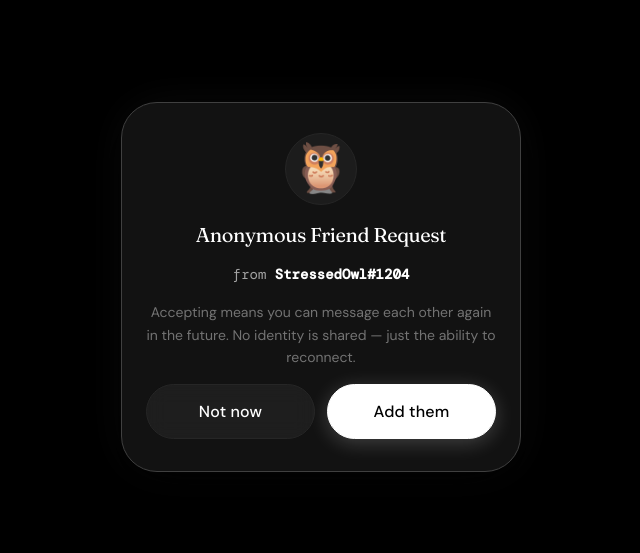
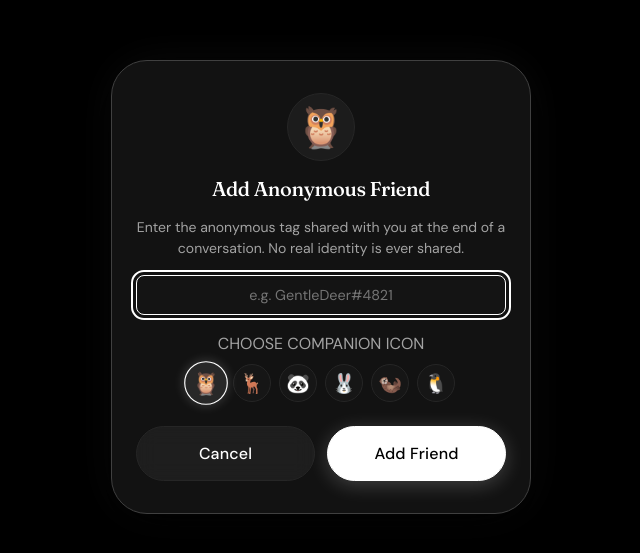
Before and after one commit to saikoushikpallapolu/SafeSpeak_Spec, a React (Vite) app in the folder apps/web/: page /friends/add in a window 1280 px wide. Shown: the part 113-666 px from the top of the page, without its empty margins (319-959 px from the left). Built offline with nearby package versions, Linux system fonts and the light colour scheme; no server answers.

Commit message:
feat(phase-5): anonymous friends reconnect flow, tag validation, and comprehensive documentation

```diff
--- a/apps/web/src/pages/AddFriend.css
+++ b/apps/web/src/pages/AddFriend.css
@@ -26,7 +26,7 @@
   border: 1px solid var(--color-border-bright);
   border-radius: var(--radius-2xl);
   padding: var(--space-8) var(--space-6);
-  max-width: 400px;
+  max-width: 420px;
   width: 100%;
   display: flex;
   flex-direction: column;
@@ -37,12 +37,11 @@
 }
 
 .addfriend-avatar {
-  font-size: 3rem;
-  animation: float 3s ease-in-out infinite;
+  font-size: 2.5rem;
   background: #1C1C1C;
   border: 1px solid var(--color-border);
-  width: 72px;
-  height: 72px;
+  width: 68px;
+  height: 68px;
   border-radius: 50%;
   display: flex;
   align-items: center;
@@ -53,29 +52,86 @@
   font-family: var(--font-display);
   font-size: var(--text-xl);
   color: #FFFFFF;
-  font-weight: 400;
-}
-
-.addfriend-from {
-  color: var(--color-text-muted);
-  font-family: var(--font-mono);
-  font-size: var(--text-sm);
-}
-
-.addfriend-from strong {
-  color: #FFFFFF;
+  font-weight: 500;
 }
 
 .addfriend-note {
   font-size: var(--text-sm);
-  color: var(--color-text-dim);
-  line-height: 1.6;
+  color: var(--color-text-muted);
+  line-height: 1.5;
+}
+
+.addfriend-input-wrap {
+  width: 100%;
+  display: flex;
+  flex-direction: column;
+  gap: 6px;
+}
+
+.addfriend-tag-input {
+  width: 100%;
+  background: #141414;
+  border: 1px solid var(--color-border);
+  border-radius: var(--radius-lg);
+  padding: 10px 14px;
+  color: #FFFFFF;
+  font-size: 0.9rem;
+  text-align: center;
+  outline: none;
+  transition: border-color 0.2s;
+}
+
+.addfriend-tag-input:focus {
+  border-color: #FFFFFF;
+}
+
+.addfriend-error-msg {
+  font-size: 0.75rem;
+  color: #E55353;
+}
+
+.addfriend-avatar-picker {
+  width: 100%;
+}
+
+.addfriend-avatars-row {
+  display: flex;
+  justify-content: center;
+  gap: 8px;
+  flex-wrap: wrap;
+}
+
+.addfriend-char-opt {
+  background: #161616;
+  border: 1px solid var(--color-border);
+  border-radius: 50%;
+  width: 38px;
+  height: 38px;
+  font-size: 1.2rem;
+  display: flex;
+  align-items: center;
+  justify-content: center;
+  cursor: pointer;
+  transition: all 0.2s ease;
+}
+
+.addfriend-char-opt:hover {
+  border-color: var(--color-border-bright);
+  transform: scale(1.1);
+}
+
+.addfriend-char-opt--active {
+  border-color: #FFFFFF;
+  background: #282828;
+  transform: scale(1.15);
+  box-shadow: 0 0 10px rgba(255, 255, 255, 0.2);
 }
 
 .addfriend-actions {
   display: flex;
   gap: var(--space-3);
   width: 100%;
+  margin-top: var(--space-2);
 }
 
 .addfriend-actions .btn {
--- a/apps/web/src/pages/AddFriend.tsx
+++ b/apps/web/src/pages/AddFriend.tsx
@@ -1,27 +1,127 @@
+import { useState } from 'react'
 import { useNavigate } from 'react-router-dom'
 import { motion } from 'framer-motion'
+import { CHARACTERS } from '../data/characters'
 import './AddFriend.css'
 
 export default function AddFriend() {
   const navigate = useNavigate()
+  const [tagInput, setTagInput] = useState('')
+  const [selectedChar, setSelectedChar] = useState(CHARACTERS[0])
+  const [error, setError] = useState('')
+  const [success, setSuccess] = useState(false)
+
+  const handleAdd = () => {
+    const clean = tagInput.trim()
+    if (!clean) {
+      setError('Please enter an anonymous tag (e.g. GentleDeer#4821)')
+      return
+    }
+    if (!clean.includes('#')) {
+      setError('Tag must be in Name#1234 format')
+      return
+    }
+
+    const stored = localStorage.getItem('safespeak_anonymous_friends')
+    let friends = []
+    if (stored) {
+      try {
+        friends = JSON.parse(stored)
+      } catch {
+        friends = []
+      }
+    }
+
+    // Check duplicate
+    if (friends.some((f: any) => f.tag.toLowerCase() === clean.toLowerCase())) {
+      setError('This friend is already in your list')
+      return
+    }
+
+    const newFriend = {
+      tag: clean,
+      emoji: selectedChar.emoji,
+      character: selectedChar.id,
+      lastSeen: 'Just added',
+      accentColor: selectedChar.accentColor,
+    }
+
+    friends.push(newFriend)
+    localStorage.setItem('safespeak_anonymous_friends', JSON.stringify(friends))
+    setSuccess(true)
+
+    setTimeout(() => {
+      navigate('/friends')
+    }, 1200)
+  }
+
   return (
     <div className="addfriend-page">
       <div className="addfriend-backdrop" onClick={() => navigate(-1)} />
-      <motion.div className="addfriend-modal"
+      <motion.div
+        className="addfriend-modal"
         initial={{ opacity: 0, scale: 0.9, y: 20 }}
         animate={{ opacity: 1, scale: 1, y: 0 }}
-        transition={{ duration: 0.4, ease: [0.34, 1.56, 0.64, 1] }}>
-        <div className="addfriend-avatar">🦉</div>
-        <h2 className="addfriend-title">Anonymous Friend Request</h2>
-        <p className="addfriend-from">from <strong>StressedOwl#1204</strong></p>
-        <p className="addfriend-note">
-          Accepting means you can message each other again in the future.
-          No identity is shared — just the ability to reconnect.
-        </p>
-        <div className="addfriend-actions">
-          <button className="btn btn-secondary" onClick={() => navigate(-1)}>Not now</button>
-          <button className="btn btn-primary" onClick={() => navigate('/friends')}>Add them</button>
-        </div>
+        transition={{ duration: 0.4, ease: [0.34, 1.56, 0.64, 1] }}
+      >
+        <div className="addfriend-avatar">{selectedChar.emoji}</div>
+        <h2 className="addfriend-title font-display">
+          {success ? 'Friend Added!' : 'Add Anonymous Friend'}
+        </h2>
+
+        {success ? (
+          <p className="addfriend-note font-body" style={{ color: '#7BAE7F', margin: '16px 0' }}>
+            ✓ Successfully added to your reconnect list.
+          </p>
+        ) : (
+          <>
+            <p className="addfriend-note font-body">
+              Enter the anonymous tag shared with you at the end of a conversation. No real identity is ever shared.
+            </p>
+
+            <div className="addfriend-input-wrap">
+              <input
+                className="addfriend-tag-input font-mono"
+                value={tagInput}
+                onChange={(e) => {
+                  setTagInput(e.target.value)
+                  setError('')
+                }}
+                placeholder="e.g. GentleDeer#4821"
+                autoFocus
+              />
+              {error && <p className="addfriend-error-msg font-mono">{error}</p>}
+            </div>
+
+            {/* Pick Avatar for friend */}
+            <div className="addfriend-avatar-picker">
+              <span className="font-mono text-xs" style={{ color: 'var(--color-text-muted)', display: 'block', marginBottom: '8px' }}>
+                CHOOSE COMPANION ICON
+              </span>
+              <div className="addfriend-avatars-row">
+                {CHARACTERS.map((c) => (
+                  <button
+                    key={c.id}
+                    className={`addfriend-char-opt ${selectedChar.id === c.id ? 'addfriend-char-opt--active' : ''}`}
+                    onClick={() => setSelectedChar(c)}
+                    type="button"
+                  >
+                    {c.emoji}
+                  </button>
+                ))}
+              </div>
+            </div>
+
+            <div className="addfriend-actions">
+              <button className="btn btn-secondary" onClick={() => navigate(-1)}>
+                Cancel
+              </button>
+              <button className="btn btn-primary" onClick={handleAdd}>
+                Add Friend
+              </button>
+            </div>
+          </>
+        )}
       </motion.div>
     </div>
   )
--- a/apps/web/src/pages/Friends.tsx
+++ b/apps/web/src/pages/Friends.tsx
@@ -1,61 +1,153 @@
+import { useState, useEffect } from 'react'
 import { useNavigate } from 'react-router-dom'
 import { motion } from 'framer-motion'
+import SOSButton from '../components/common/SOSButton'
 import './Friends.css'
 
-const DEMO_FRIENDS = [
-  { tag: 'StressedOwl#1204', emoji: '🦉', lastSeen: '2 days ago', accentColor: '#C9A84C' },
-  { tag: 'TiredCapybara#8821', emoji: '🦦', lastSeen: '5 days ago', accentColor: '#C9A84C' },
+interface AnonymousFriend {
+  tag: string
+  emoji: string
+  character: string
+  lastSeen: string
+  accentColor: string
+}
+
+const DEFAULT_FRIENDS: AnonymousFriend[] = [
+  { tag: 'StressedOwl#1204', emoji: '🦉', character: 'owl', lastSeen: 'Just now', accentColor: '#C9A84C' },
+  { tag: 'GentleDeer#8821', emoji: '🦌', character: 'deer', lastSeen: '1 hour ago', accentColor: '#7BAE7F' },
 ]
 
 export default function Friends() {
   const navigate = useNavigate()
-  const myTag = sessionStorage.getItem('character') === 'panda' ? 'QuietPanda#3847' : 'StressedOwl#4821'
+  const [friends, setFriends] = useState<AnonymousFriend[]>([])
+  const [copied, setCopied] = useState(false)
+
+  const charId = sessionStorage.getItem('character') || 'owl'
+  const myTag = sessionStorage.getItem('my_tag') || `${charId.charAt(0).toUpperCase() + charId.slice(1)}#${Math.floor(1000 + Math.random() * 9000)}`
+
+  useEffect(() => {
+    sessionStorage.setItem('my_tag', myTag)
+    const stored = localStorage.getItem('safespeak_anonymous_friends')
+    if (stored) {
+      try {
+        setFriends(JSON.parse(stored))
+      } catch {
+        setFriends(DEFAULT_FRIENDS)
+      }
+    } else {
+      setFriends(DEFAULT_FRIENDS)
+      localStorage.setItem('safespeak_anonymous_friends', JSON.stringify(DEFAULT_FRIENDS))
+    }
+  }, [myTag])
+
+  const copyMyTag = () => {
+    navigator.clipboard.writeText(myTag)
+    setCopied(true)
+    setTimeout(() => setCopied(false), 2000)
+  }
+
+  const removeFriend = (tag: string) => {
+    const updated = friends.filter(f => f.tag !== tag)
+    setFriends(updated)
+    localStorage.setItem('safespeak_anonymous_friends', JSON.stringify(updated))
+  }
+
+  const startChat = (friend: AnonymousFriend) => {
+    const roomId = `room_friend_${friend.character}_${Date.now()}`
+    const matchPayload = {
+      roomId,
+      peerSocketId: 'peer_friend',
+      peerCharacter: friend.character,
+      peerTag: friend.tag,
+      peerLanguage: 'English',
+      myCharacter: charId,
+      myTag,
+      myLanguage: 'English',
+      sharedContext: 'reconnecting with an anonymous peer',
+      icebreaker: `Hey! Good to reconnect with you again.`,
+      isSimulatedPeer: true,
+    }
+    sessionStorage.setItem('current_match', JSON.stringify(matchPayload))
+    navigate(`/chat/${roomId}`)
+  }
 
   return (
     <div className="friends-page">
       <header className="friends-header">
-        <button className="btn btn-ghost" onClick={() => navigate(-1)}>
+        <button className="btn btn-ghost" onClick={() => navigate(-1)} aria-label="Go back">
           <svg width="18" height="18" viewBox="0 0 18 18" fill="none">
             <path d="M11 14L6 9l5-5" stroke="currentColor" strokeWidth="1.8" strokeLinecap="round" strokeLinejoin="round" />
           </svg>
         </button>
-        <h1 className="friends-header__title">Anonymous Friends</h1>
-        <div style={{ width: 40 }} />
+        <h1 className="friends-header__title font-display">Anonymous Friends</h1>
+        <SOSButton />
       </header>
 
       <div className="friends-body container">
         {/* Your tag */}
         <motion.div className="friends-my-tag" initial={{ opacity: 0, y: 12 }} animate={{ opacity: 1, y: 0 }}>
-          <p className="friends-my-tag__label">Your anonymous tag</p>
-          <p className="friends-my-tag__value">{myTag}</p>
-          <p className="friends-my-tag__note">This is how others will see you. It never reveals who you are.</p>
+          <p className="friends-my-tag__label font-mono">YOUR ANONYMOUS TAG</p>
+          <div className="my-tag-display-row">
+            <p className="friends-my-tag__value font-display">{myTag}</p>
+            <button className="btn btn-ghost copy-tag-btn font-mono" onClick={copyMyTag}>
+              {copied ? '✓ Copied' : 'Copy'}
+            </button>
+          </div>
+          <p className="friends-my-tag__note font-body">
+            Share this tag to reconnect later. It never reveals your identity or chat history.
+          </p>
         </motion.div>
 
+        {/* Add Friend Action Bar */}
+        <div className="friends-actions-bar">
+          <button className="btn btn-secondary add-friend-btn font-mono" onClick={() => navigate('/friends/add')}>
+            + Add Friend by Tag
+          </button>
+        </div>
+
         {/* Friends list */}
-        {DEMO_FRIENDS.length > 0 ? (
+        {friends.length > 0 ? (
           <div className="friends-list">
-            {DEMO_FRIENDS.map((f, i) => (
-              <motion.div key={f.tag} className="friend-card"
-                initial={{ opacity: 0, y: 16 }} animate={{ opacity: 1, y: 0 }}
-                transition={{ delay: 0.1 + i * 0.07 }}>
-                <div className="friend-card__avatar" style={{ background: `${f.accentColor}15`, border: `1.5px solid ${f.accentColor}30` }}>
+            {friends.map((f, i) => (
+              <motion.div
+                key={f.tag}
+                className="friend-card"
+                initial={{ opacity: 0, y: 16 }}
+                animate={{ opacity: 1, y: 0 }}
+                transition={{ delay: 0.1 + i * 0.07 }}
+              >
+                <div
+                  className="friend-card__avatar"
+                  style={{ background: `${f.accentColor}15`, border: `1.5px solid ${f.accentColor}30` }}
+                >
                   {f.emoji}
                 </div>
                 <div className="friend-card__info">
-                  <p className="friend-card__tag">{f.tag}</p>
-                  <p className="friend-card__last">Last seen {f.lastSeen}</p>
+                  <p className="friend-card__tag font-display">{f.tag}</p>
+                  <p className="friend-card__last font-mono">Active {f.lastSeen}</p>
                 </div>
                 <div className="friend-card__actions">
-                  <button className="btn btn-primary friend-card__chat" onClick={() => navigate('/chat/demo')}>Chat</button>
-                  <button className="btn btn-ghost friend-card__remove" aria-label="Remove friend">✕</button>
+                  <button className="btn btn-primary friend-card__chat" onClick={() => startChat(f)}>
+                    Chat
+                  </button>
+                  <button
+                    className="btn btn-ghost friend-card__remove"
+                    onClick={() => removeFriend(f.tag)}
+                    aria-label="Remove friend"
+                    title="Remove friend"
+                  >
+                    ✕
+                  </button>
                 </div>
               </motion.div>
             ))}
           </div>
         ) : (
           <div className="friends-empty">
-            <p>🌿 No anonymous friends yet.</p>
-            <p>After a good conversation, you can reconnect here — no identity needed.</p>
+            <p className="font-display">🌿 No anonymous friends yet.</p>
+            <p className="font-body" style={{ color: 'var(--color-text-muted)' }}>
+              After a supportive conversation, you can exchange tags to reconnect here — no identity required.
+            </p>
           </div>
         )}
 
```
Also changed, not shown: 1 other file (tests, documents, lock files or other folders).
